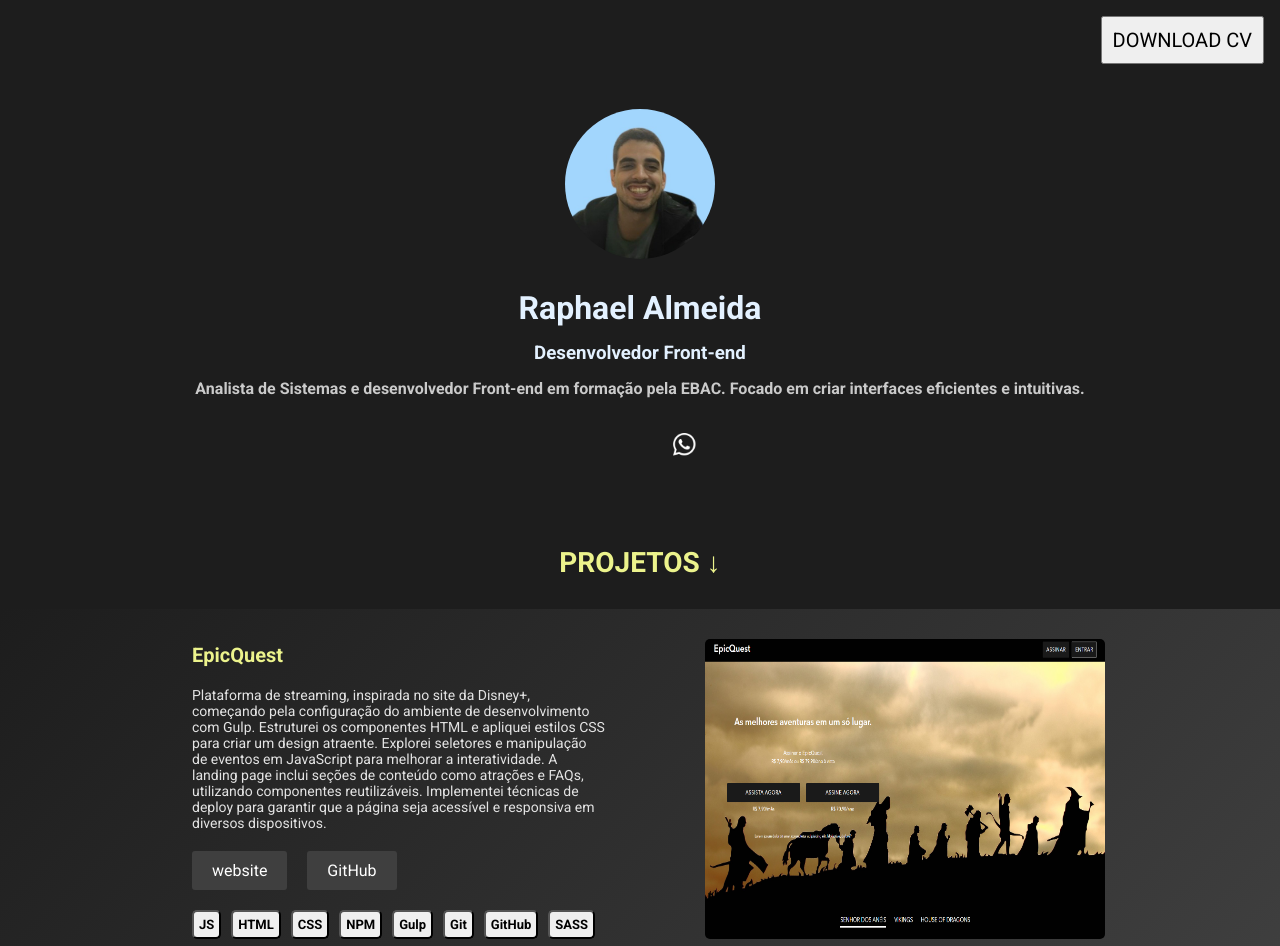
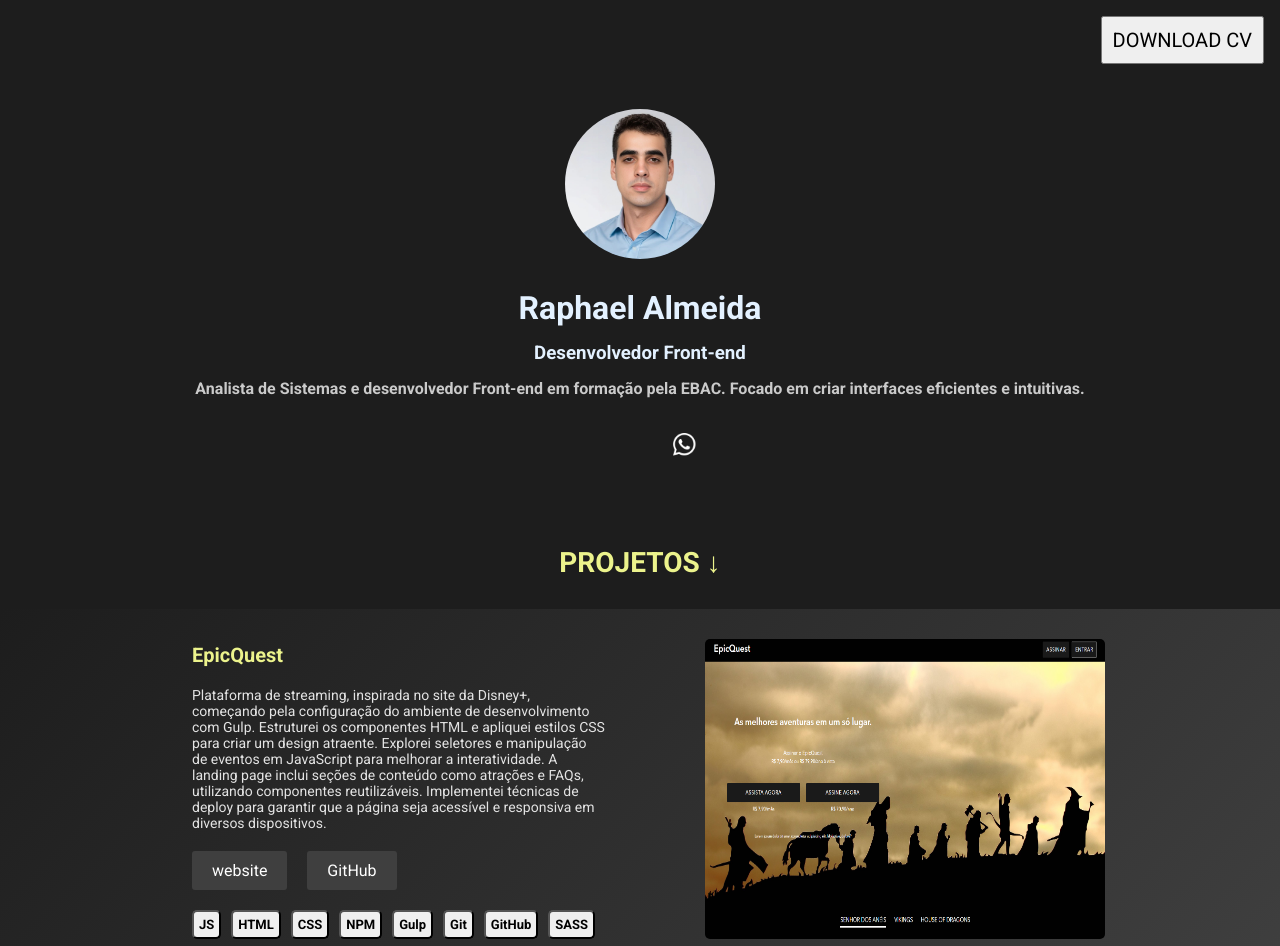
Before and after one commit to rphaell/portfolio-raphael, a website: page index.html in a window 1280 px wide. Shown: the top 946 px of the page. Drawn offline with Linux system fonts and the light colour scheme.

Commit message:
atualizando foto do perfil

```diff
--- a/index.html
+++ b/index.html
@@ -18,7 +18,7 @@
         <div class="cv">
         <a href="file:///D:/Users/raphael/Downloads/Modelo%20CV%20EBAC%20-%20Raphael%20Almeida.docx%20(1).pdf" target="_blank"><button class="cv-button">Download CV</button></a><br>
         </div>
-        <img class="foto_raphael" src="images/eu.jpg" alt="">
+        <img class="foto_raphael" src="images/foto-raphael.jpeg" alt="">
         <div>
             <h1>Raphael Almeida</h1>
             <h3>Desenvolvedor Front-end</h3>
```
Also changed, not shown: images/foto-raphael.jpeg (added).
